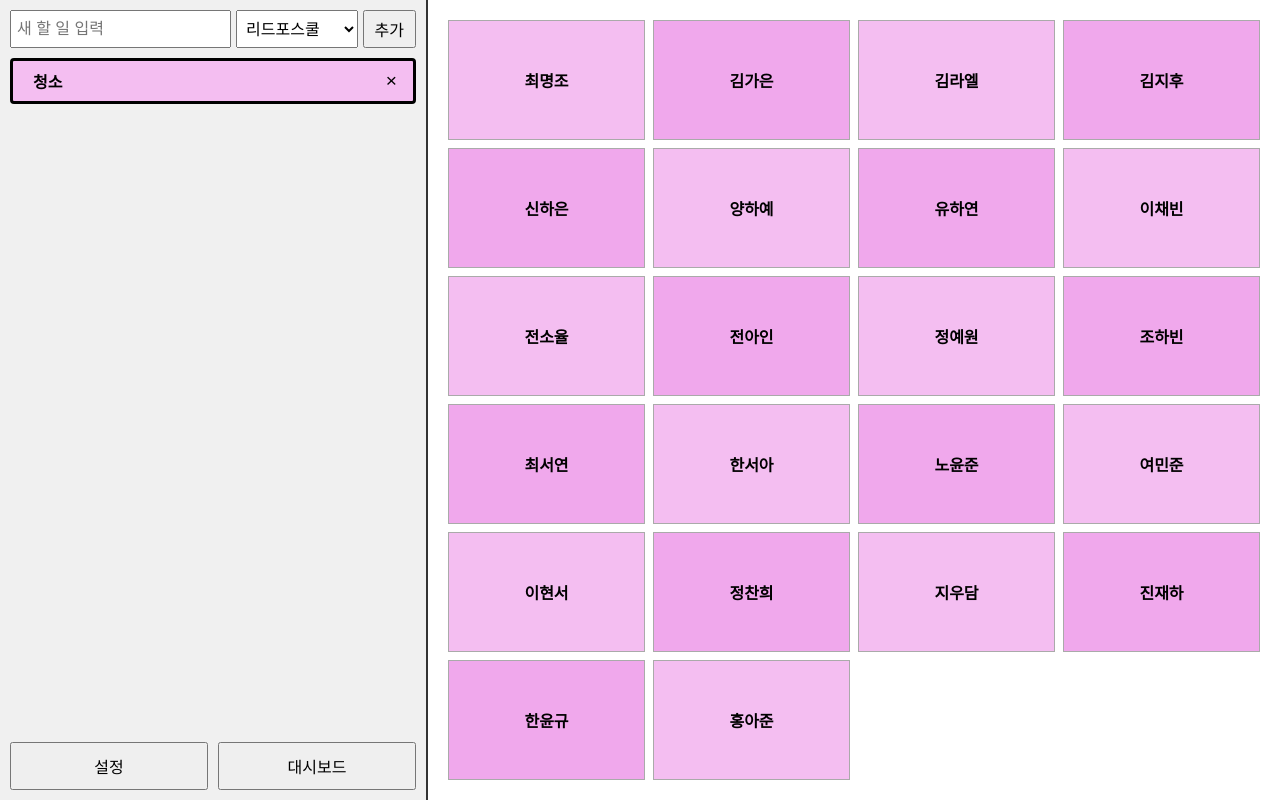
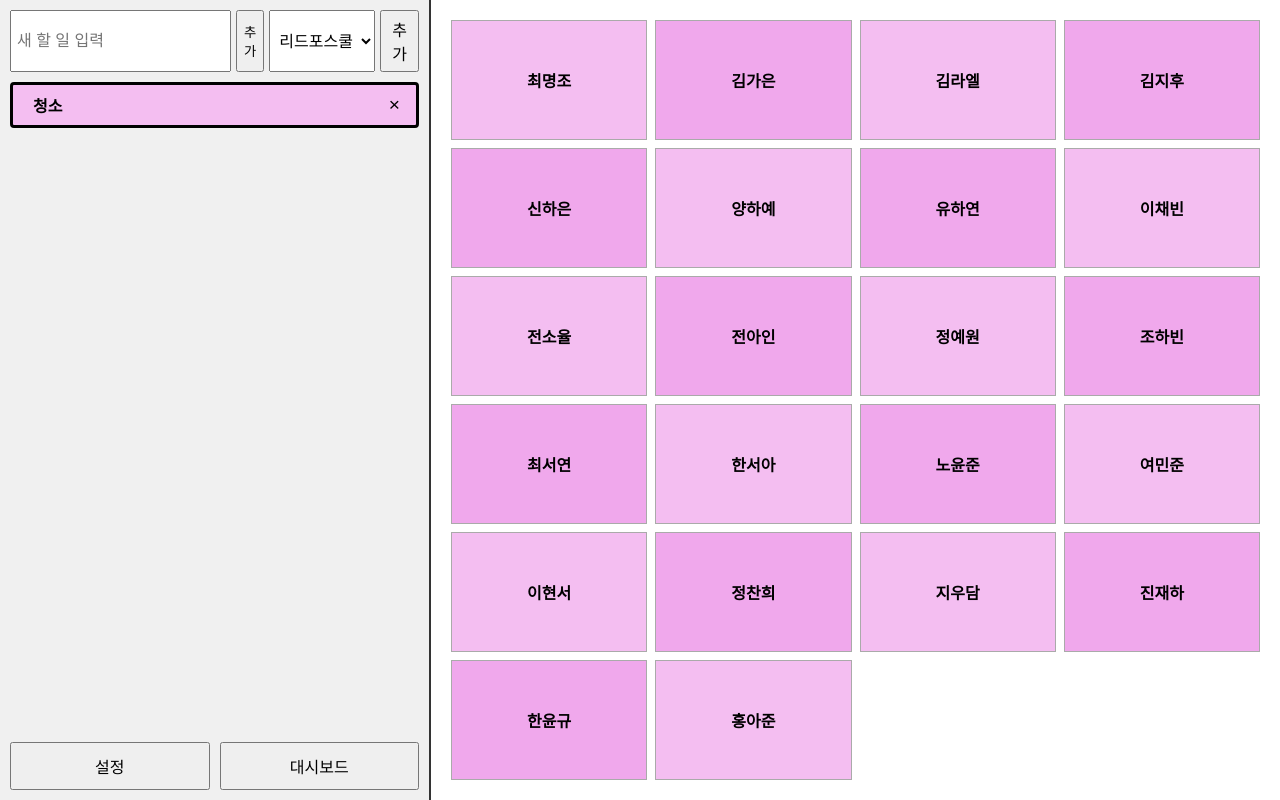
Before and after one commit to cydaddy/done, a plain HTML site: page index.html in a window 1280 px wide. Drawn offline with Linux system fonts and the light colour scheme.

Commit message:
Update index.html

```diff
--- a/index.html
+++ b/index.html
@@ -23,6 +23,7 @@
       <div class="todo-panel">
         <div class="todo-controls">
           <input type="text" id="todoInput" placeholder="새 할 일 입력">
+          <button id="addTextBtn">추가</button>
           <select id="todoSelect"></select>
           <button id="addTodoBtn">추가</button>
         </div>
```
